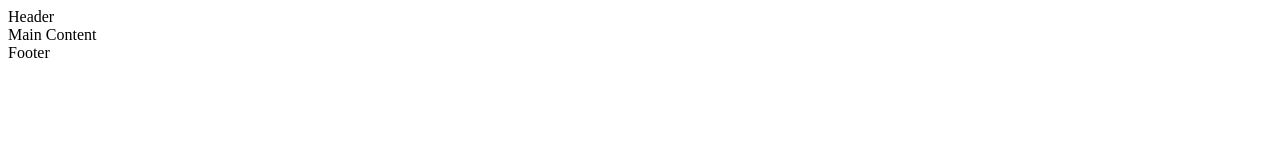
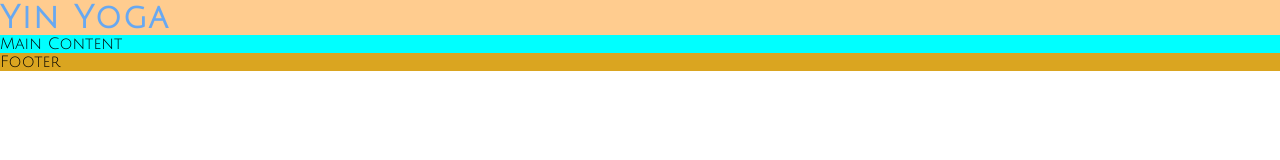
Before and after one commit to FlyingCarpetC/yin-yoga, a plain HTML site: page index.html in a window 1280 px wide. Drawn offline with Linux system fonts and the light colour scheme.

Commit message:
added google fonts, styled header and removed hyperlink

```diff
--- a/assets/css/style.css
+++ b/assets/css/style.css
@@ -0,0 +1,46 @@
+/*Google fonts*/
+@import url('https://fonts.googleapis.com/css2?family=Julius+Sans+One&display=swap');
+
+
+/*Asterisk wildcard used to override browser default styles*/
+* {
+    padding: 0;
+    margin: 0;
+    box-sizing: border-box;
+}
+
+/*General styles*/
+body {
+    min-height: 100vh;
+    display: flex;
+    flex-direction: column;
+    color: #000000;
+    font-family: "Julius Sans One", sans-serif;
+}
+
+/*Header*/
+header {
+    background-color: #ffcc8f;
+}
+
+/*Remove hyperlink from header*/
+header a {
+    text-decoration: none;
+}
+
+h1 {
+    font-family: "Julius Sans One", sans-serif;
+    text-transform: capitalize;
+    letter-spacing: 2px;
+    color: #68a8f1;
+    text-emphasis: bold;
+}
+
+/*Main Content*/
+main {
+    background-color: aqua;
+}
+/*Footer*/
+footer {
+    background-color: goldenrod;
+}
--- a/index.html
+++ b/index.html
@@ -13,7 +13,11 @@
 </head>
 <body>
     <!--Header-->
-    <header>Header</header>
+    <header>
+        <a href="index.html">
+            <h1 id="">Yin Yoga</h1>
+        </a>
+    </header>
 
     <!--Main Content-->
     <main>Main Content</main>
```
